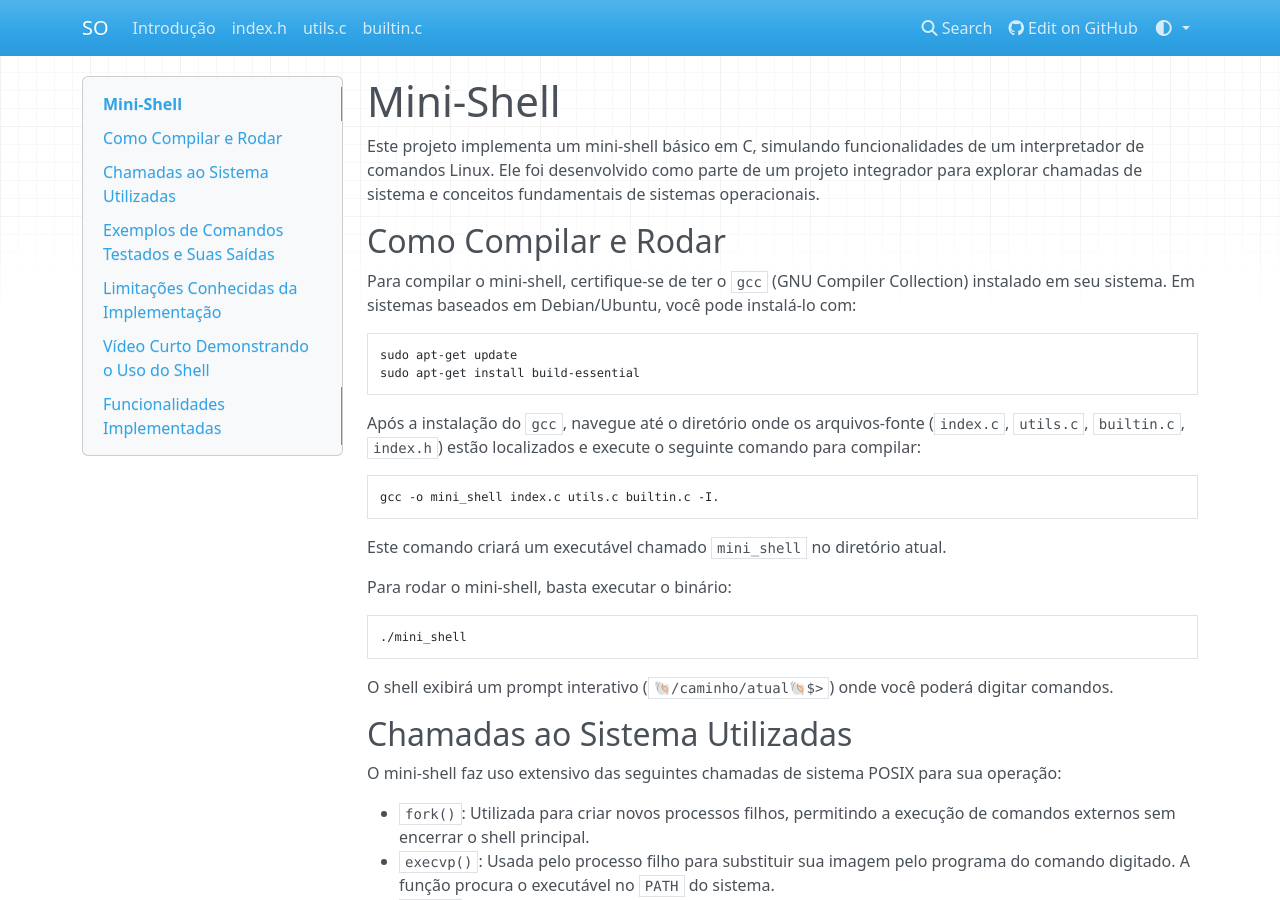
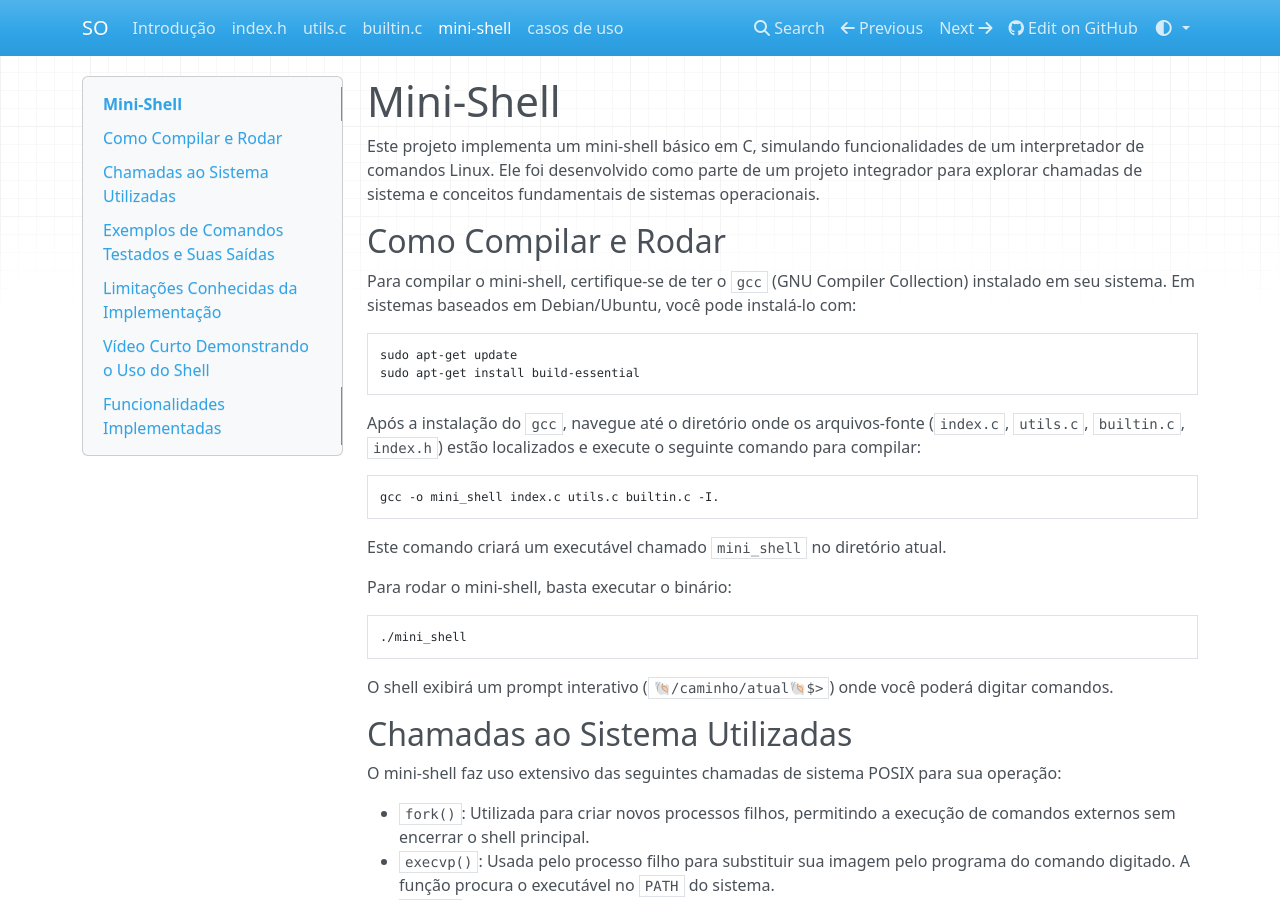
Before and after one commit to Carolbalbs/-SO-mini-shell, an MkDocs documentation site: the page built from docs/mini-Shell em C.md, in a window 1280 px wide and 900 px high. Built offline with MkDocs 1.6.1, drawn with Linux system fonts in a browser that asks for light colours; nearby versions of some CDN libraries.

Commit message:
documentacao

```diff
--- a/mkdocs.yml
+++ b/mkdocs.yml
@@ -19,6 +19,8 @@ nav:
 - index.h : indexH.md
 - utils.c : utils.md
 - builtin.c : builtin.md
+- mini-shell: mini-Shell em C.md
+- casos de uso: casos de uso.md
 
 
 
```
Also changed, not shown: docs/casos de uso.md (renamed from docs/Casos de Uso Detalhados para o Mini-Shell.md), docs/mini-Shell em C.md (renamed from docs/Mini-Shell em C.md).
